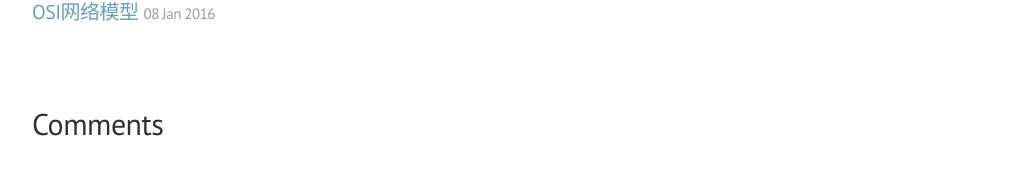
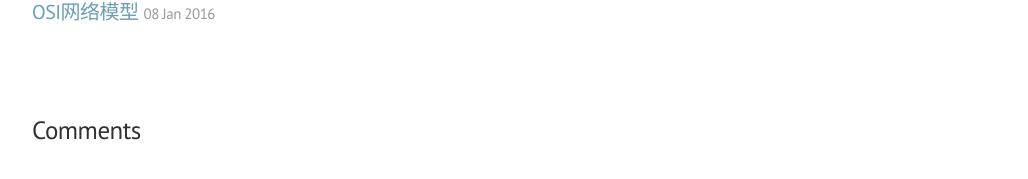
Before and after one commit to zsc1993916/zsc1993916.github.io, a Jekyll site: the page built from _posts/2015-10-25-hello-world.md, in a window 1280 px wide. Shown: the part 690-869 px from the top of the page, without its empty margins (248-1276 px from the left). Built offline with Jekyll 4.4.1, drawn with Linux system fonts in a browser that asks for light colours; nearby versions of some CDN libraries; comment, search, counter and statistics services are not loaded.

```diff
--- a/_layouts/post.html
+++ b/_layouts/post.html
@@ -33,7 +33,7 @@ layout: default
 
 {% if site.disqus_short_name %}
 <div class="comments">
-  <h2>Comments</h2>
+  <h3>Comments</h3>
   <div id="disqus_thread"></div>
   <script>
 var disqus_config = function () {
```
